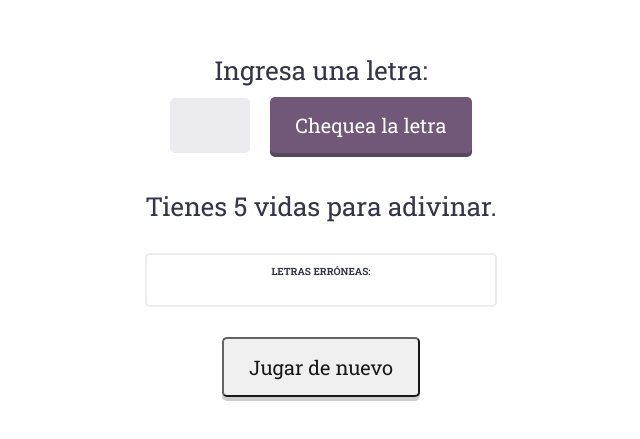
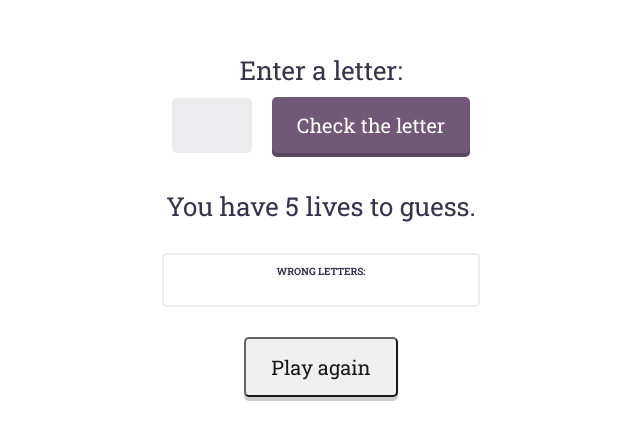
Before and after one commit to alesalazars/hangman, a React (Create React App) app: page / in a window 1280 px wide. Shown: the part 183-622 px from the top of the page, without its empty margins (319-959 px from the left). Built offline with nearby package versions, Linux system fonts and the light colour scheme; no server answers.

Commit message:
Translated everything from spanish to english

```diff
--- a/src/pages/index/functions.js
+++ b/src/pages/index/functions.js
@@ -7,12 +7,12 @@ const sort = async(setRandomWord, setCopyOfRandomWord) => {
 
   const response = await fetch('https://random-word-api.herokuapp.com/word?number=1')
   const data = await response.json()
-  const spanishWord = data[0]
-  console.log('spanishWord:', spanishWord)
+  const englishWord = data[0]
+  console.log('englishWord:', englishWord)
 
-  setRandomWord(spanishWord)
+  setRandomWord(englishWord)
 
-  let randomWordArray = spanishWord.split('')
+  let randomWordArray = englishWord.split('')
   setCopyOfRandomWord(randomWordArray)
 }
 
@@ -65,13 +65,13 @@ const wroteInsideInput = (event, inputAvailability, setButtonAvailability, setVa
 const takeALife = (lives, setLives, setResponse) => {
   let reduceLife = lives - 1
   setLives(reduceLife)
-  let livesLeft = 'Vidas: ' + (reduceLife)
+  let livesLeft = 'Lives: ' + (reduceLife)
   setResponse(livesLeft)
 }
 
 // No lives left
 const zeroLives = (setResponse, setButtonAvailability, setInputAvailability, randomWord) => {
-  let noClicksLeft = 'Ya no quedan más vidas :( la palabra era ' + randomWord
+  let noClicksLeft = 'No lives left :( the word was: ' + randomWord
   setResponse(noClicksLeft)
   setButtonAvailability(true)
   setInputAvailability(true)
@@ -98,12 +98,6 @@ const handleKeyPress = (event, checkLetter, setResponse, randomWord, copyOfRando
 
 // Main interactions, check if the letter is in the word and show it
 const checkLetter = (setResponse, randomWord, copyOfRandomWord, valueOfInput, setRightLetters, rightLetters, setCopyOfRandomWord, wrongLetters, setWrongLetters, setCopyOfWrongLetters, setTried, lives, setWinningMessage, setButtonAvailability, setValueOfInput, setInputAvailability, setLives, setWrongLettersInBox, copyOfWrongLetters, wrongLettersInBox) => {
-  if(randomWord === undefined){
-    let haveToClickSortButtonFirst = 'Debes clickear el botón "Sortear palabra" antes de hacer click aquí...'
-    setResponse(haveToClickSortButtonFirst)
-  }else{
-    console.log('randomWord --> ', randomWord)
-    console.log('copyOfRandomWord --> ', copyOfRandomWord)
 
     if(valueOfInput !== ''){
 
@@ -144,7 +138,7 @@ const checkLetter = (setResponse, randomWord, copyOfRandomWord, valueOfInput, se
             console.log('recorriendo lista de letras correctas:', rightLetters)
             if(valueOfInput === rightLetters[j]){
               console.log('LA LETRA YA LA PROBÉ ANTES!!!!')
-              let alreadyGuessed = 'Ya ingresaste esta letra, prueba otra vez!'
+              let alreadyGuessed = 'You already tried this one, silly! Try again!'
               setTried(alreadyGuessed)
             }else if(valueOfInput !== rightLetters[j] && lives >= 2){
               takeALife(lives, setLives, setResponse, copyOfWrongLetters, valueOfInput, setCopyOfWrongLetters, setWrongLettersInBox, wrongLettersInBox)
@@ -167,7 +161,7 @@ const checkLetter = (setResponse, randomWord, copyOfRandomWord, valueOfInput, se
       }
 
       if(rightLetters.length === copyOfRandomWord.length){
-        let youWon = 'Ganaste! la palabra es: ' + randomWord
+        let youWon = 'You won! The word is: ' + randomWord
         setWinningMessage(youWon)
         setButtonAvailability(true)
         setInputAvailability(true)
@@ -177,7 +171,6 @@ const checkLetter = (setResponse, randomWord, copyOfRandomWord, valueOfInput, se
 
     }
 
-  }
 }
 
 // Restart the game
@@ -187,7 +180,7 @@ const playAgain = (setRandomWord, setCopyOfRandomWord, setValueOfInput, setButto
   setValueOfInput('')
   setButtonAvailability(true)
   setInputAvailability(false)
-  setResponse('Tienes 5 vidas para adivinar.')
+  setResponse('You have 5 lives to guess.')
   setWinningMessage('')
   setTried('')
   setLives(5)
--- a/src/pages/index/index.js
+++ b/src/pages/index/index.js
@@ -25,7 +25,7 @@ const Index = () => {
   const [inputAvailability, setInputAvailability] = useState(false)
 
   // Updates with messages for the user as they interact with the app.
-  const [response, setResponse] = useState('Tienes 5 vidas para adivinar.')
+  const [response, setResponse] = useState('You have 5 lives to guess.')
 
   // Give winning message
   const [youWon, setWinningMessage] = useState('')
@@ -61,18 +61,10 @@ const Index = () => {
 
   return(
     <div className="index">
-      {console.log('renderizando')}
+      {console.log('rendering')}
 
       <div className="container">
         <div className="row">
-
-          {/* <Button
-            onClick={ () => {
-              sort(setRandomWord, setCopyOfRandomWord)
-            }}
-            text={'Sortear palabra'}
-            className={'start-btn'}
-          /> */}
 
           <ul id="letters">
             {randomWord !== undefined ? drawWord(randomWord, setLiList, liList, rightLetters, copyOfRandomWord) : ''}
@@ -81,7 +73,7 @@ const Index = () => {
         </div>
 
         <div className="row">
-          <p className="mb-0">Ingresa una letra:</p>
+          <p className="mb-0">Enter a letter:</p>
 
           <Input
             disabled={inputAvailability}
@@ -97,7 +89,7 @@ const Index = () => {
             onClick={ () => {
               checkLetter(setResponse, randomWord, copyOfRandomWord, valueOfInput, setRightLetters, rightLetters, setCopyOfRandomWord, wrongLetters, setWrongLetters, setCopyOfWrongLetters, setTried, lives, setWinningMessage, setButtonAvailability, setValueOfInput, setInputAvailability, setLives, setWrongLettersInBox, copyOfWrongLetters, wrongLettersInBox)
             }}
-            text={'Chequea la letra'}
+            text={'Check the letter'}
             className={'check-btn'}
           />
         </div>
@@ -109,7 +101,7 @@ const Index = () => {
           <p>{response}</p>
 
           <div id="wrongLettersBox">
-            <h6>Letras erróneas:</h6>
+            <h6>Wrong letters:</h6>
             <p>{wrongLettersInBox}</p>
           </div>
 
@@ -119,7 +111,7 @@ const Index = () => {
               sort(setRandomWord, setCopyOfRandomWord)
               console.log(randomWord)
             }}
-            text={'Jugar de nuevo'}/>
+            text={'Play again'}/>
 
         </div>
       </div>
```
